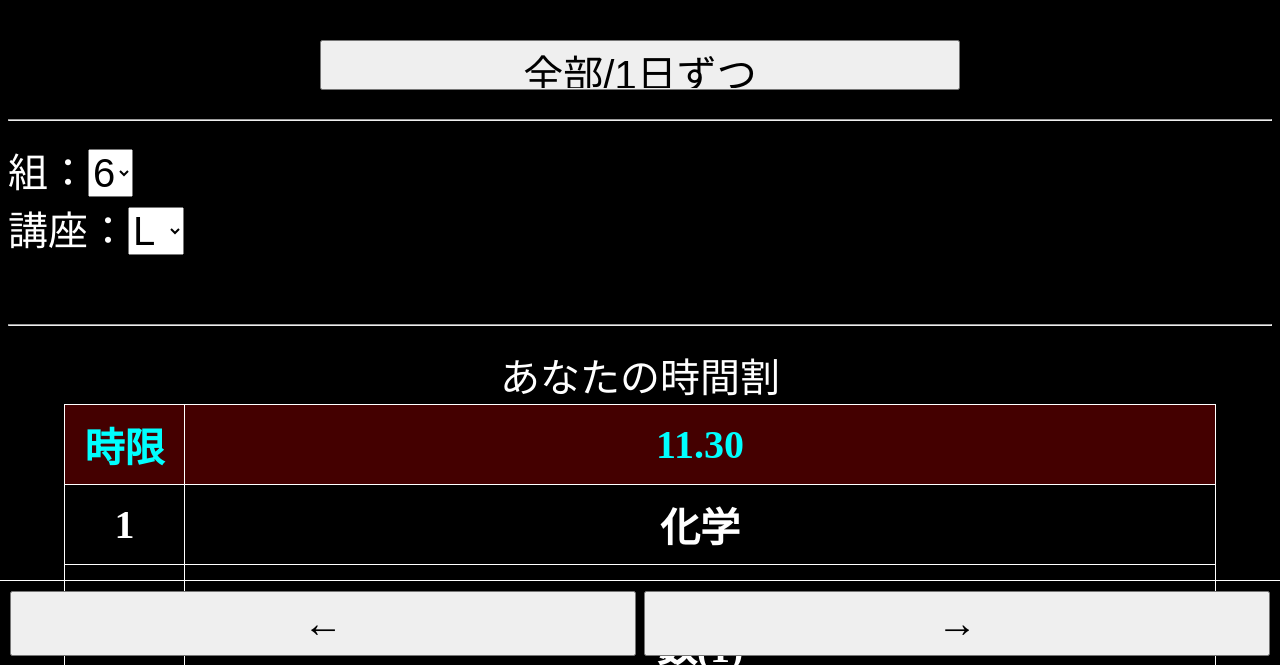
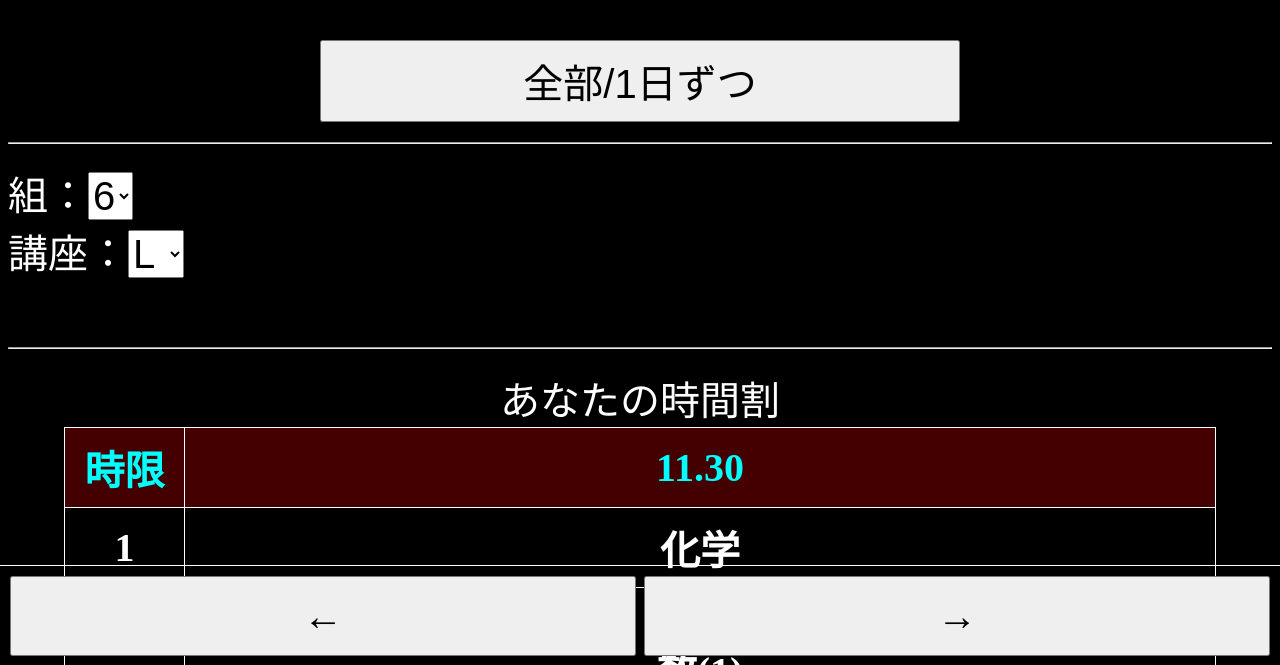
Before and after one commit to igarinpiano/pre_tokuhen, a plain HTML site: page index.htm in a window 1280 px wide. Shown: the part 134-799 px from the top of the page. Drawn offline with Linux system fonts and the light colour scheme.

Commit message:
big buttons

```diff
--- a/index.htm
+++ b/index.htm
@@ -25,7 +25,7 @@
         }
         #toggle{
             width:50vw;
-            height:50px;
+            padding:10px;
         }
         th,td{
             border: 1px solid #fff;
@@ -56,7 +56,7 @@
         #mob-con button{
             flex:1;
             font-size:1rem;
-            padding:8px 4px;
+            height:10vh;
         }
     </style>
 
```
